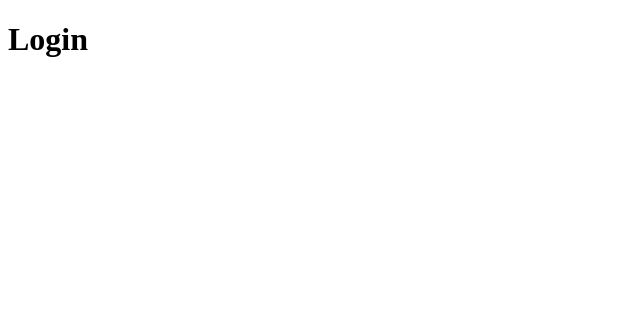
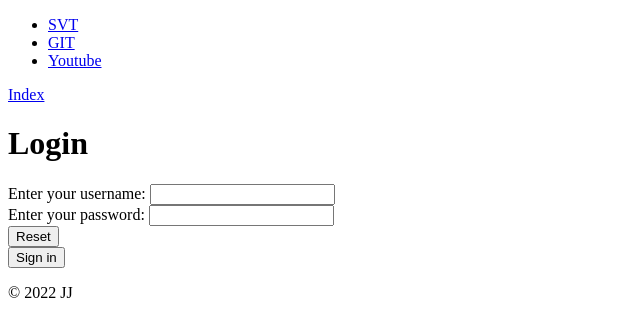
Before and after one commit to exegesen/html, a plain HTML site: page login.html in a window 1280 px wide. Shown: the whole page, without its empty margins (0-640 px from the left). Drawn offline with Linux system fonts and the light colour scheme.

Commit message:
Add files via upload

```diff
--- a/login.html
+++ b/login.html
@@ -2,10 +2,37 @@
 <meta charset=" UTF-8">
 <html>
 <head>
-<title>Page Title</title>
+<title>Login Page</title>
+<ul>
+    <li><a href="https://svt.se">SVT</a></li>
+    <li><a href="https://github.com">GIT</a></li>
+	<li><a href="https://youtube.com">Youtube</a></li>
+</ul>
+<a href="index.html">Index</a>
 </head>
 <body>
+<div class="div0">
 <H1>Login</H1>
+<form>
+<div class="username">
+    <label for="name">Enter your username: </label>
+    <input type="text" name="username" id="username" required>
+</div>
+<div class="password">
+    <label for="name">Enter your password: </label>
+    <input type="text" name="password" id="password" required>
+</div>
+<div class="Reset">
+    <input type="submit" value="Reset">
+</div>
+<div class="Signin">
+    <input type="submit" value="Sign in">
+</div>
+</form>
+</div>
+<footer>
+<span><p>&copy; 2022 JJ</p></span>
 
+</footer>
 </body>
 </html>
```
Also changed, not shown: index.html (+10 -8 lines).
